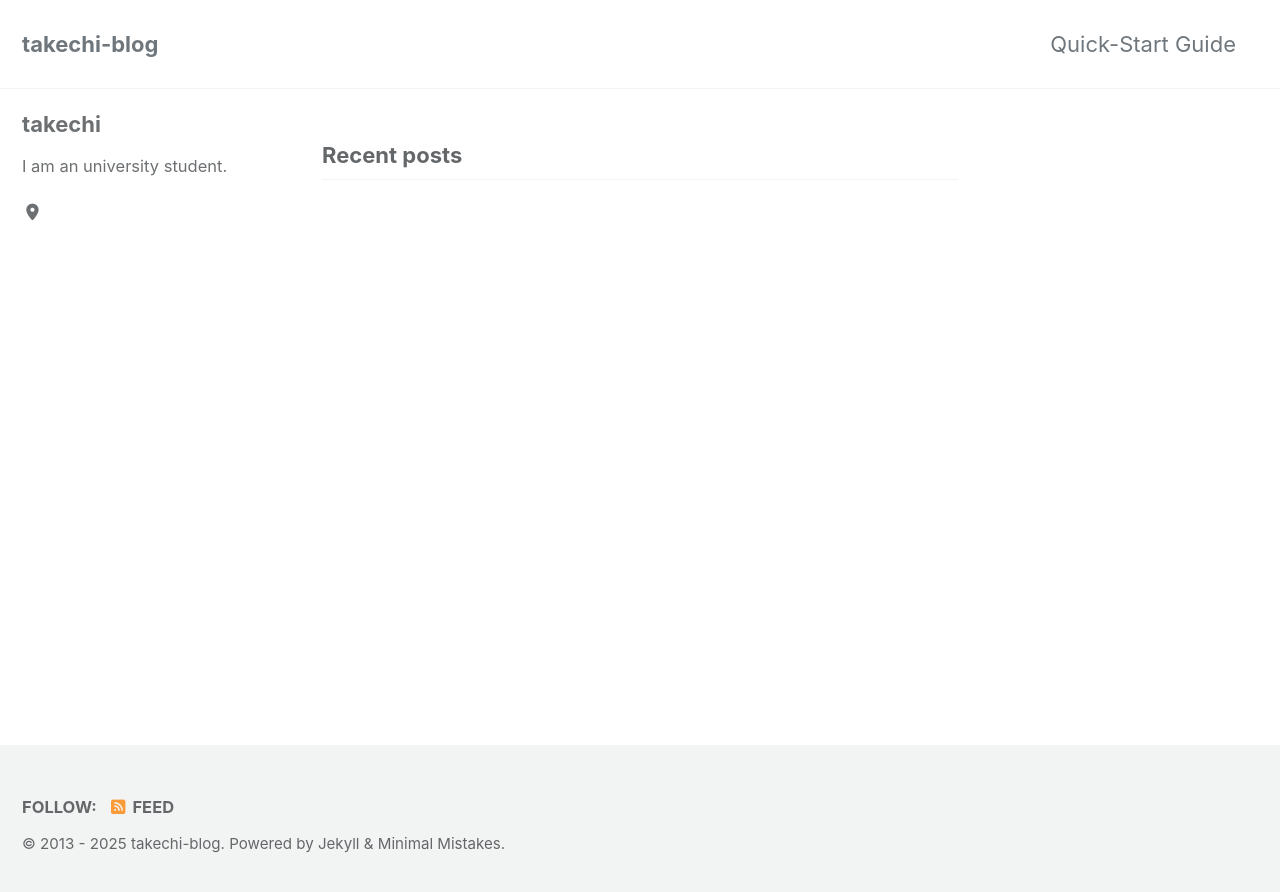
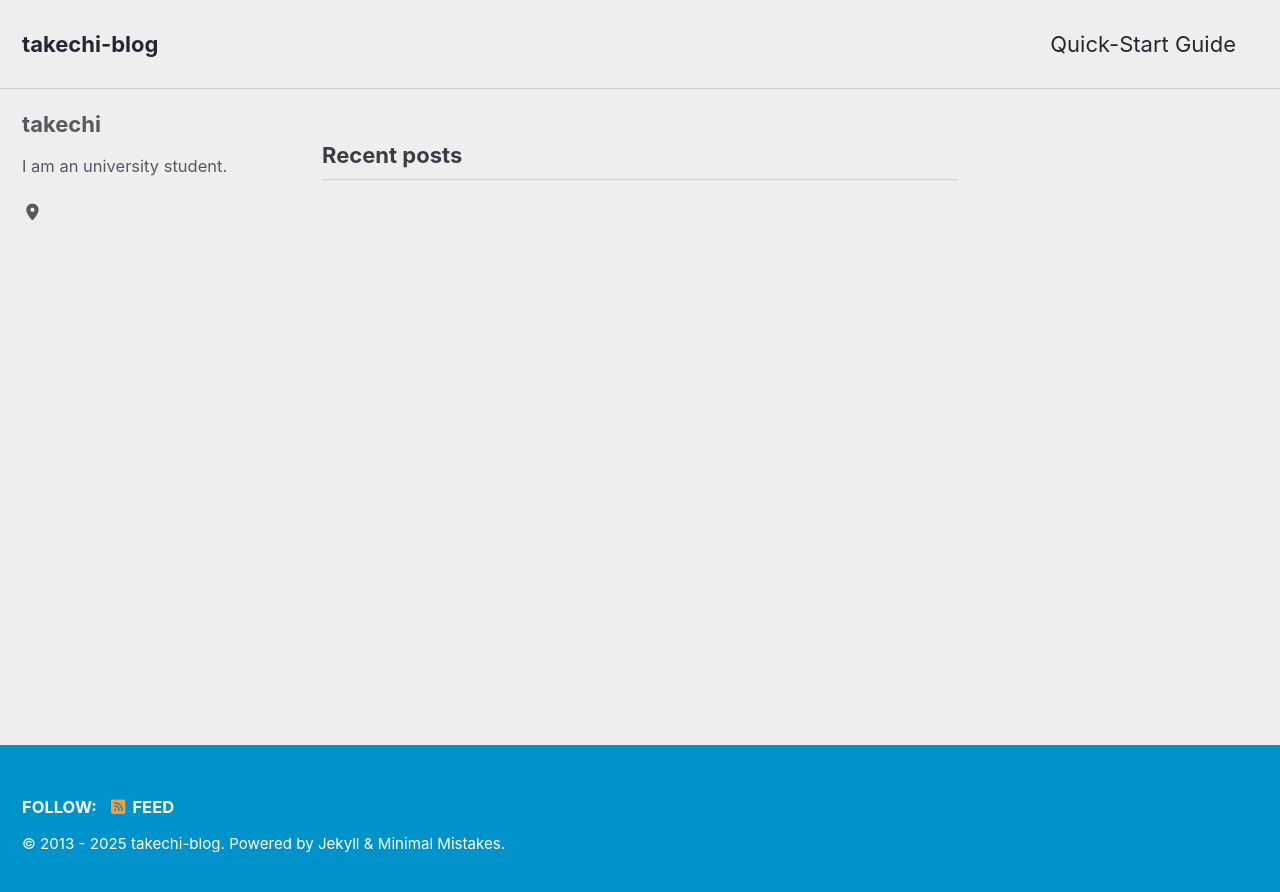
Before and after one commit to takechi71/takechi71.github.io, a Jekyll site: the page built from index.html, in a window 1280 px wide. Shown: the top 892 px of the page. Built offline with Jekyll 4.4.1, drawn with Linux system fonts in a browser that asks for light colours; cached includes are drawn as plain includes; the list of posts is cut into pages by our own code.

Commit message:
update _config.yml

```diff
--- a/_config.yml
+++ b/_config.yml
@@ -12,7 +12,7 @@
 
 # theme                  : "minimal-mistakes-jekyll"
 # remote_theme           : "mmistakes/minimal-mistakes"
-minimal_mistakes_skin    : "default" # "default", "air", "aqua", "contrast", "dark", "dirt", "neon", "mint", "plum", "sunrise"
+minimal_mistakes_skin    : "air" # "default", "air", "aqua", "contrast", "dark", "dirt", "neon", "mint", "plum", "sunrise"
 
 # Site Settings
 locale                   : "en-US"
```
Also changed, not shown: README.md, screenshot-layouts.png (deleted), screenshot.png (deleted).
